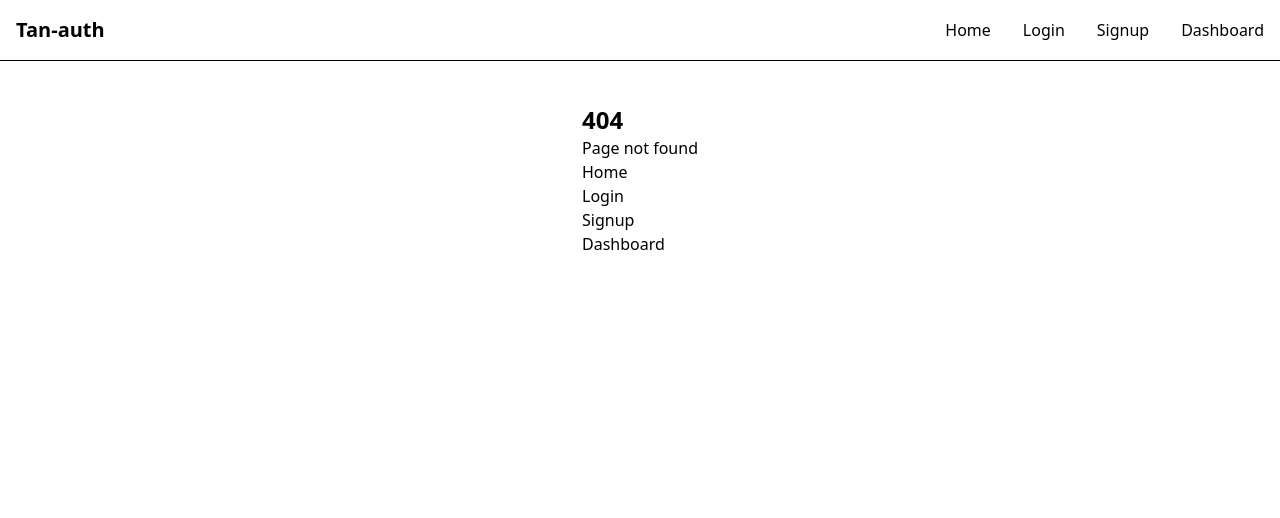
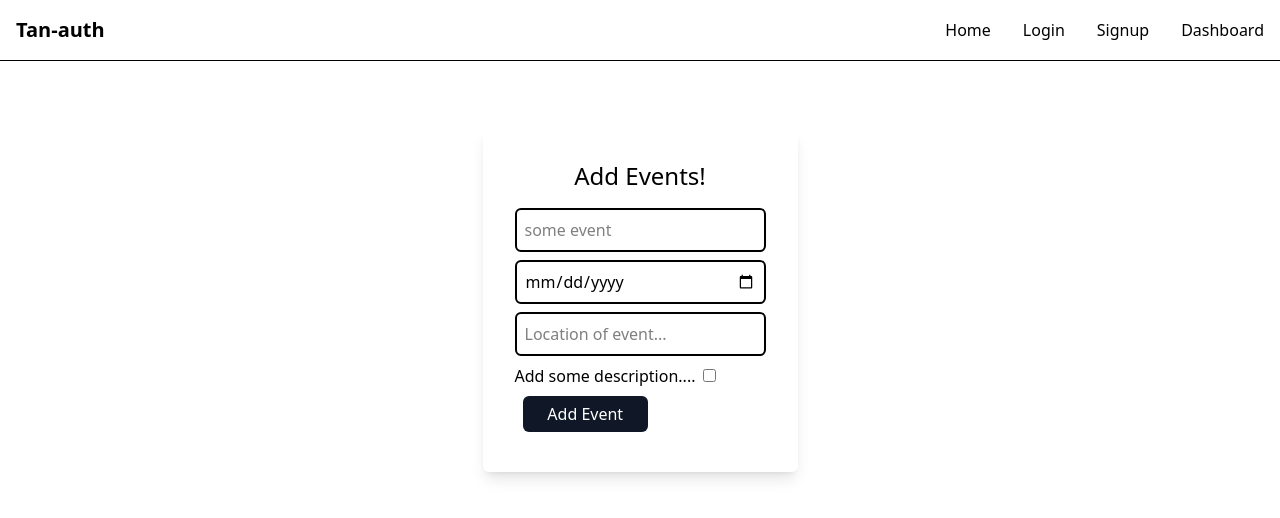
Before and after one commit to bikeshresthaa/react-hook-form, a React (Vite) app: page /event in a window 1280 px wide. Before the commit this address had no page. Shown: the top 518 px of the page. Built offline with nearby package versions, Linux system fonts and the light colour scheme; sample sign-in values are in the browser's storage.

Commit message:
Create form to add events

```diff
--- a/src/components/FormField.tsx
+++ b/src/components/FormField.tsx
@@ -19,7 +19,7 @@ function FormField<T extends FieldValues>({
         placeholder={placeholder}
         {...register(name, { valueAsNumber })}
       />
-      {error && <span className="text-red-700">{error.message}</span>}
+      {error && typeof error.message === "string" && <span className="text-red-700">{error.message}</span>}
     </>
   )
 }
--- a/src/routeTree.gen.ts
+++ b/src/routeTree.gen.ts
@@ -14,6 +14,7 @@ import { Route as LoginRouteImport } from './routes/login'
 import { Route as HomeRouteImport } from './routes/home'
 import { Route as AuthenticatedRouteImport } from './routes/_authenticated'
 import { Route as IndexRouteImport } from './routes/index'
+import { Route as AuthenticatedEventRouteImport } from './routes/_authenticated/event'
 import { Route as AuthenticatedDashboardRouteImport } from './routes/_authenticated/dashboard'
 
 const SignupRoute = SignupRouteImport.update({
@@ -40,6 +41,11 @@ const IndexRoute = IndexRouteImport.update({
   path: '/',
   getParentRoute: () => rootRouteImport,
 } as any)
+const AuthenticatedEventRoute = AuthenticatedEventRouteImport.update({
+  id: '/event',
+  path: '/event',
+  getParentRoute: () => AuthenticatedRoute,
+} as any)
 const AuthenticatedDashboardRoute = AuthenticatedDashboardRouteImport.update({
   id: '/dashboard',
   path: '/dashboard',
@@ -52,6 +58,7 @@ export interface FileRoutesByFullPath {
   '/login': typeof LoginRoute
   '/signup': typeof SignupRoute
   '/dashboard': typeof AuthenticatedDashboardRoute
+  '/event': typeof AuthenticatedEventRoute
 }
 export interface FileRoutesByTo {
   '/': typeof IndexRoute
@@ -59,6 +66,7 @@ export interface FileRoutesByTo {
   '/login': typeof LoginRoute
   '/signup': typeof SignupRoute
   '/dashboard': typeof AuthenticatedDashboardRoute
+  '/event': typeof AuthenticatedEventRoute
 }
 export interface FileRoutesById {
   __root__: typeof rootRouteImport
@@ -68,12 +76,13 @@ export interface FileRoutesById {
   '/login': typeof LoginRoute
   '/signup': typeof SignupRoute
   '/_authenticated/dashboard': typeof AuthenticatedDashboardRoute
+  '/_authenticated/event': typeof AuthenticatedEventRoute
 }
 export interface FileRouteTypes {
   fileRoutesByFullPath: FileRoutesByFullPath
-  fullPaths: '/' | '/home' | '/login' | '/signup' | '/dashboard'
+  fullPaths: '/' | '/home' | '/login' | '/signup' | '/dashboard' | '/event'
   fileRoutesByTo: FileRoutesByTo
-  to: '/' | '/home' | '/login' | '/signup' | '/dashboard'
+  to: '/' | '/home' | '/login' | '/signup' | '/dashboard' | '/event'
   id:
     | '__root__'
     | '/'
@@ -82,6 +91,7 @@ export interface FileRouteTypes {
     | '/login'
     | '/signup'
     | '/_authenticated/dashboard'
+    | '/_authenticated/event'
   fileRoutesById: FileRoutesById
 }
 export interface RootRouteChildren {
@@ -129,6 +139,13 @@ declare module '@tanstack/react-router' {
       preLoaderRoute: typeof IndexRouteImport
       parentRoute: typeof rootRouteImport
     }
+    '/_authenticated/event': {
+      id: '/_authenticated/event'
+      path: '/event'
+      fullPath: '/event'
+      preLoaderRoute: typeof AuthenticatedEventRouteImport
+      parentRoute: typeof AuthenticatedRoute
+    }
     '/_authenticated/dashboard': {
       id: '/_authenticated/dashboard'
       path: '/dashboard'
@@ -141,10 +158,12 @@ declare module '@tanstack/react-router' {
 
 interface AuthenticatedRouteChildren {
   AuthenticatedDashboardRoute: typeof AuthenticatedDashboardRoute
+  AuthenticatedEventRoute: typeof AuthenticatedEventRoute
 }
 
 const AuthenticatedRouteChildren: AuthenticatedRouteChildren = {
   AuthenticatedDashboardRoute: AuthenticatedDashboardRoute,
+  AuthenticatedEventRoute: AuthenticatedEventRoute,
 }
 
 const AuthenticatedRouteWithChildren = AuthenticatedRoute._addFileChildren(
--- /dev/null
+++ b/src/routes/_authenticated/event.tsx
@@ -0,0 +1,117 @@
+import { createFileRoute } from "@tanstack/react-router";
+import useEventStore from "../../store/eventStore";
+import { useShallow } from "zustand/shallow";
+import { useForm } from "react-hook-form";
+import { zodResolver } from "@hookform/resolvers/zod"
+import { UserEventSchema, type StoredUserEventType, type UserEventType } from "../../types/types";
+import { FormField } from "../../components/FormField";
+
+export const Route = createFileRoute('/_authenticated/event')({
+  component: Event,
+})
+
+function Event(){
+  const { auth } = Route.useRouteContext();
+
+  const { register, handleSubmit, reset, formState: { errors, isValid, isSubmitted, isSubmitting, }, watch, } = useForm({
+    resolver: zodResolver(UserEventSchema)
+  })
+
+  const { addEvent, getEvents, deleteEvent } = useEventStore(
+    useShallow((state) => ({
+      addEvent: state.addEvent,
+      getEvents: state.getEvents,
+      removeEvent: state.removeEvent,
+    }))
+  );
+
+  const watchAddDescription = watch("addDescription");
+
+  const onSubmit = (eventData: UserEventType) => {
+    const userID = auth.user?.id
+    if(!userID) {
+      return
+    }
+    const newEvent: StoredUserEventType = {
+      id: crypto.randomUUID(),
+      eventDate: eventData.eventDate,
+      eventName: eventData.eventName,
+      addDescription: eventData.addDescription,
+      description: eventData.description,
+      venue: eventData.venue,
+    }
+    addEvent(userID, newEvent);
+    reset();
+  }
+
+  return (
+    <div className="min-h-[calc(100vh - 5rem)] flex justify-center items-center bg-white p-8">
+      <div className="flex justify-center items-center bg-white p-4">
+        <div className="w-full max-w-md shadow-lg rounded-md bg-white p-8 flex flex-col justify-evenly">
+          <h2 className="text-center font-medium text-2xl mb-4">Add Events!</h2>
+          <form onSubmit={handleSubmit(onSubmit)} className="flex flex-1 flex-col gap-2">
+            <FormField
+              type="text"
+              placeholder="some event"
+              name="eventName"
+              style="border-2 outline-none p-2 rounded-md"
+              register={register}
+              error={errors.eventName}
+            />
+
+            <FormField
+              type="date"
+              name="eventDate"
+              register={register}
+              error={errors.eventDate}
+              style="border-2 outline-none p-2 rounded-md"
+            />
+
+            <FormField
+              type="text"
+              name="venue"
+              placeholder="Location of event..."
+              register={register}
+              error={errors.venue}
+              style="border-2 outline-none p-2 rounded-md"
+            />
+
+            <div>
+              <span className="mr-2">Add some description....</span>
+              <FormField
+                type="checkbox"
+                name="addDescription"
+                register={register}
+                error={errors.addDescription}
+              />
+
+              {
+                watchAddDescription ?
+
+                  <FormField
+                    type="textarea"
+                    name="description"
+                    placeholder="Event description..."
+                    style="border-2 outline-none p-2 rounded-md block"
+                    register={register}
+                    error={errors.description}
+                  />
+
+                  : null
+              }
+
+              <button disabled={isSubmitting} className="flex m-2 justify-center p-1.5 rounded-md w-1/2 self-center bg-gray-900 text-white hover:bg-gray-800" type="submit">
+                <span>Add Event</span>
+              </button>
+              <p className="flex justify-center self-center">{!isValid && isSubmitted && <span className="text-red-700">Invalid Entry!</span>}</p>
+            </div>
+          </form>
+        </div>
+      </div>
+    </div>
+  )
+
+
+
+
+}
--- a/src/types/types.ts
+++ b/src/types/types.ts
@@ -1,5 +1,10 @@
-import type { FieldError, FieldValues, Path, UseFormRegister } from "react-hook-form";
+import type { FieldError, FieldValues, UseFormRegister, FieldErrorsImpl, Merge, Path } from "react-hook-form";
 import { z } from "zod";
+
+type RHFERROR =
+  | FieldError
+  | Merge<FieldError, FieldErrorsImpl>
+  | undefined;
 
 export const loginSearchSchema = z.object({
   redirect: z.string().optional(),
@@ -11,7 +16,6 @@ const today = new Date();
 
 export const UserEventSchema = z
   .object({
-    eventID: z.string,
     eventDate: z
       .coerce
       .date()
@@ -25,7 +29,7 @@ export const UserEventSchema = z
       .string()
       .min(1, "Please enter venue")
       .optional(),
-    addDescription: z.boolean().optional(),
+    addDescription: z.boolean(),
     description: z
       .string()
       .min(5, "Description should be at least 5 characters")
@@ -89,7 +93,7 @@ export type InputFieldProps<T extends FieldValues> = {
   name: Path<T>;
   placeholder?: string | undefined;
   register: UseFormRegister<T>;
-  error?: FieldError | undefined;
+  error?: RHFERROR;
   style?: string | undefined;
   valueAsNumber?: boolean;
 }
@@ -127,3 +131,7 @@ export type UserLoginDataType = z.infer<typeof UserLoginSchema>
 export type UserSignUpDataType = z.infer<typeof UserSignUpSchema>
 
 export type UserEventType = z.infer<typeof UserEventSchema>
+
+export type StoredUserEventType = UserEventType & {
+  id: string;
+}
```
Also changed, not shown: src/pages/Event.tsx (deleted), src/routes/_authenticated/events.tsx (deleted).
